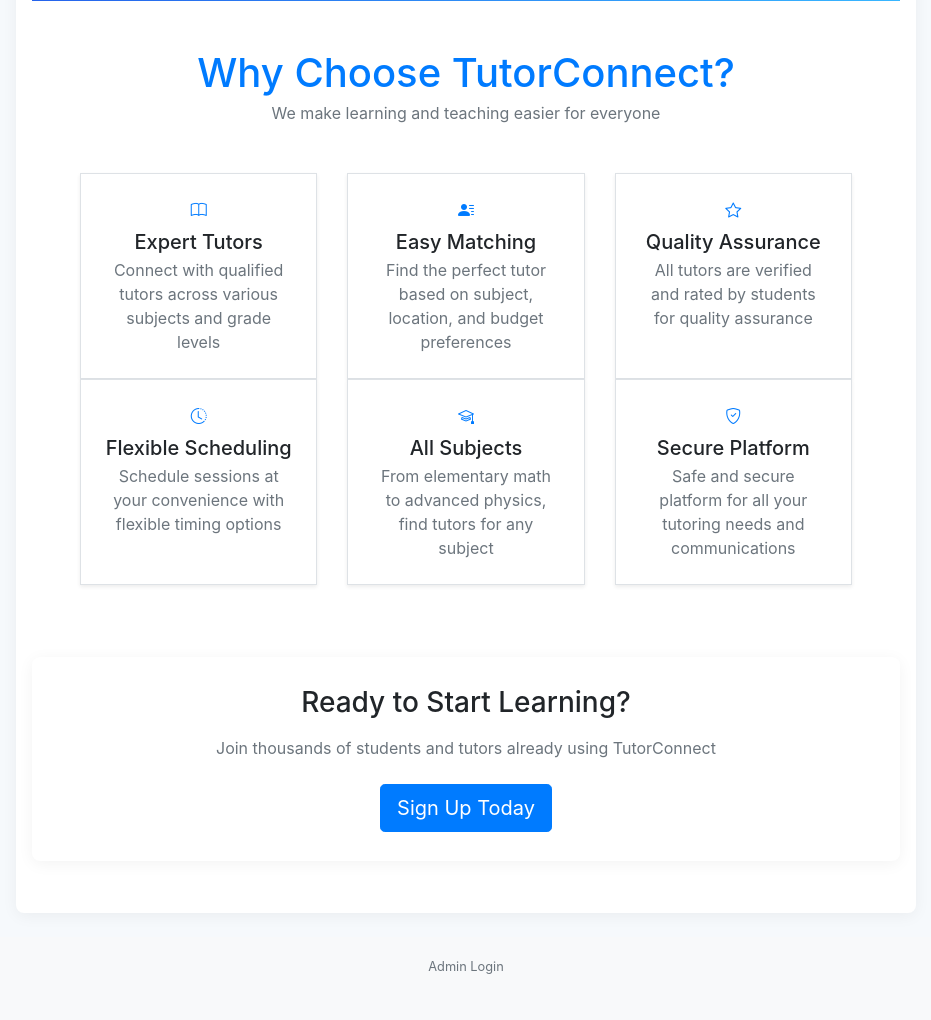
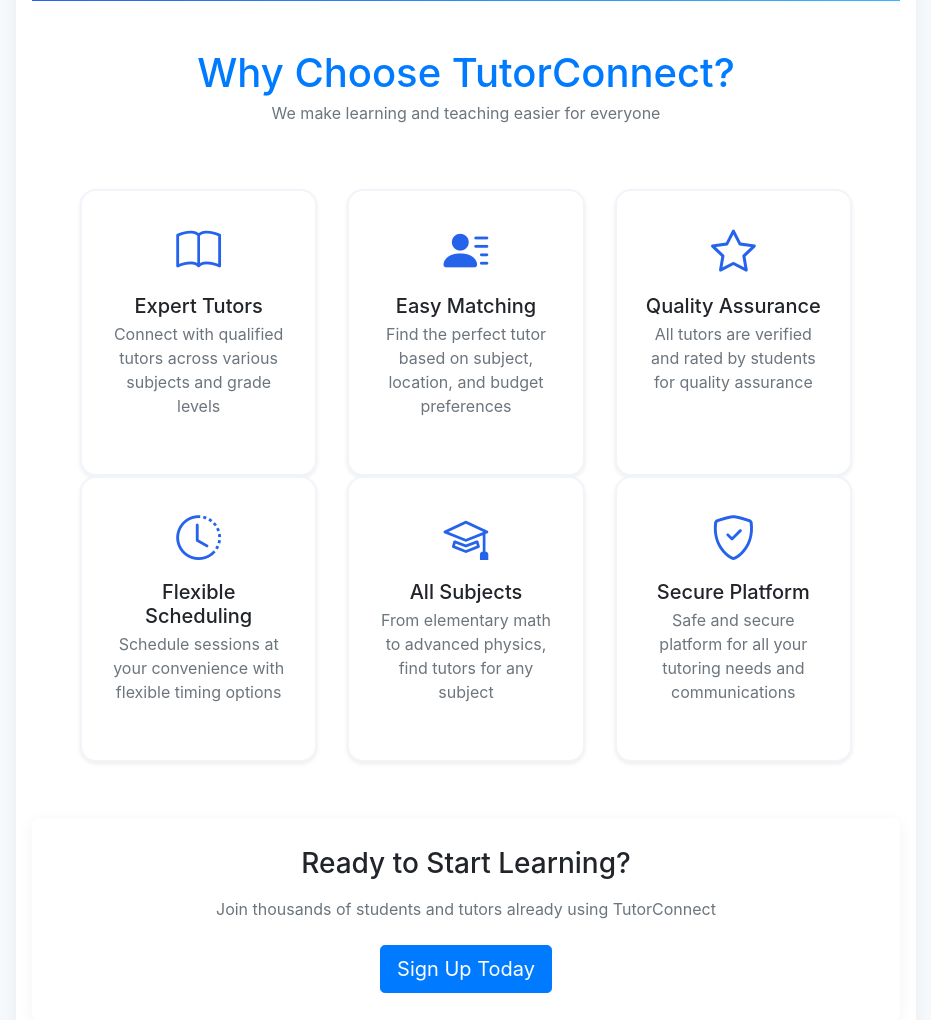
Before and after one commit to gautamcse27/tuition_app, a Flask app: page / in a window 1280 px wide. Shown: the part 503-1523 px from the top of the page, without its empty margins (174-1105 px from the left). Before the commit the page ends 1477 px from the top, so only its background shows below. Run offline with Flask 3, Linux system fonts and the light colour scheme; data that the repository does not hold is empty; parts of the project's set-up code (start-up, migrations or seed data) failed here and were passed over; some libraries are stand-ins or nearby versions.

Commit message:
Your commit message

```diff
--- a/app.py
+++ b/app.py
@@ -181,5 +181,5 @@ def payment(req_id):
 
 if __name__ == '__main__':
     import os
-    port = int(os.environ.get('PORT', 5000))
+    port = int(os.environ.get('PORT', 5001))
     app.run(host='0.0.0.0', port=port, debug=True)
--- /dev/null
+++ b/tempCodeRunnerFile.py
@@ -0,0 +1 @@
+.0.0', port=port, debug=True)
--- a/templates/home.html
+++ b/templates/home.html
@@ -43,6 +43,33 @@
     border-radius: 10px;
     padding: 14px 0;
 }
+
+/* Card Design and Hover */
+.feature-card {
+    transition: box-shadow 0.25s, transform 0.22s, border 0.22s, background 0.22s;
+    cursor: pointer;
+    box-shadow: 0 1px 6px rgba(60,77,102,0.06);
+    border: 2px solid #f1f5fa;
+    margin-bottom: 16px;
+    margin-top: 16px;
+    border-radius: 16px;
+    background: #fff;
+    position: relative;
+    z-index: 1;
+}
+.feature-card:hover, .feature-card:active, .feature-card:focus {
+    box-shadow: 0 8px 32px rgba(66,82,112,0.16), 0 1.5px 7px rgba(0,0,0,0.06);
+    background: linear-gradient(102deg, #e8f0ff 75%, #f6f9fd 100%);
+    border-color: #2563eb;
+    transform: translateY(-6px) scale(1.03);
+    z-index: 2;
+}
+.feature-card .icon {
+    font-size: 2.8rem;
+    color: #2563eb;
+    margin-bottom: 0.8rem;
+    margin-top: 0.2rem;
+}
 </style>
 
 <div class="hero-bg-layer">
@@ -61,56 +88,56 @@
 <section class="w-100 my-5 px-5" style="max-width: 100vw;">
   <h2 class="fw-bold text-center mb-1" style="font-size:2.5rem;">Why Choose TutorConnect?</h2>
   <p class="text-center fs-5 mb-5 text-secondary" style="font-weight:400;">We make learning and teaching easier for everyone</p>
-  <div class="row g-4">
-      <div class="col-md-4">
-          <div class="border rounded-4 p-4 bg-white h-100 shadow-sm text-center">
-              <div class="mb-2">
-                  <i class="bi bi-book fs-1 text-primary"></i>
+  <div class="row g-4 justify-content-center">
+      <div class="col-lg-4 col-md-6">
+          <div class="feature-card p-4 h-100 text-center shadow-sm">
+              <div class="icon mb-2">
+                  <i class="bi bi-book"></i>
               </div>
               <h5 class="fw-bold mb-1">Expert Tutors</h5>
               <div class="text-secondary">Connect with qualified tutors across various subjects and grade levels</div>
           </div>
       </div>
-      <div class="col-md-4">
-          <div class="border rounded-4 p-4 bg-white h-100 shadow-sm text-center">
-              <div class="mb-2">
-                  <i class="bi bi-person-lines-fill fs-1 text-primary"></i>
+      <div class="col-lg-4 col-md-6">
+          <div class="feature-card p-4 h-100 text-center shadow-sm">
+              <div class="icon mb-2">
+                  <i class="bi bi-person-lines-fill"></i>
               </div>
               <h5 class="fw-bold mb-1">Easy Matching</h5>
               <div class="text-secondary">Find the perfect tutor based on subject, location, and budget preferences</div>
           </div>
       </div>
-      <div class="col-md-4">
-          <div class="border rounded-4 p-4 bg-white h-100 shadow-sm text-center">
-              <div class="mb-2">
-                  <i class="bi bi-star fs-1 text-primary"></i>
+      <div class="col-lg-4 col-md-6">
+          <div class="feature-card p-4 h-100 text-center shadow-sm">
+              <div class="icon mb-2">
+                  <i class="bi bi-star"></i>
               </div>
               <h5 class="fw-bold mb-1">Quality Assurance</h5>
               <div class="text-secondary">All tutors are verified and rated by students for quality assurance</div>
           </div>
       </div>
-      <div class="col-md-4">
-          <div class="border rounded-4 p-4 bg-white h-100 shadow-sm text-center">
-              <div class="mb-2">
-                  <i class="bi bi-clock-history fs-1 text-primary"></i>
+      <div class="col-lg-4 col-md-6">
+          <div class="feature-card p-4 h-100 text-center shadow-sm">
+              <div class="icon mb-2">
+                  <i class="bi bi-clock-history"></i>
               </div>
               <h5 class="fw-bold mb-1">Flexible Scheduling</h5>
               <div class="text-secondary">Schedule sessions at your convenience with flexible timing options</div>
           </div>
       </div>
-      <div class="col-md-4">
-          <div class="border rounded-4 p-4 bg-white h-100 shadow-sm text-center">
-              <div class="mb-2">
-                  <i class="bi bi-mortarboard fs-1 text-primary"></i>
+      <div class="col-lg-4 col-md-6">
+          <div class="feature-card p-4 h-100 text-center shadow-sm">
+              <div class="icon mb-2">
+                  <i class="bi bi-mortarboard"></i>
               </div>
               <h5 class="fw-bold mb-1">All Subjects</h5>
               <div class="text-secondary">From elementary math to advanced physics, find tutors for any subject</div>
           </div>
       </div>
-      <div class="col-md-4">
-          <div class="border rounded-4 p-4 bg-white h-100 shadow-sm text-center">
-              <div class="mb-2">
-                  <i class="bi bi-shield-check fs-1 text-primary"></i>
+      <div class="col-lg-4 col-md-6">
+          <div class="feature-card p-4 h-100 text-center shadow-sm">
+              <div class="icon mb-2">
+                  <i class="bi bi-shield-check"></i>
               </div>
               <h5 class="fw-bold mb-1">Secure Platform</h5>
               <div class="text-secondary">Safe and secure platform for all your tutoring needs and communications</div>
```
